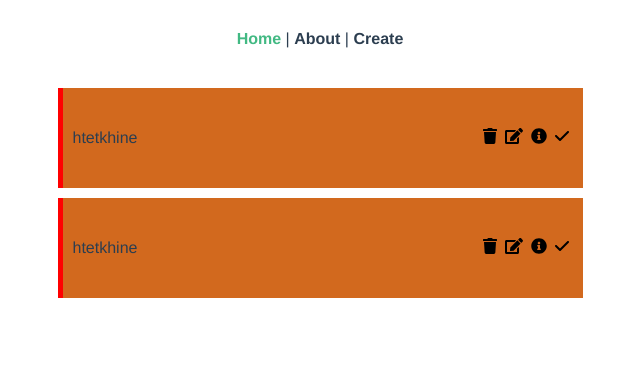
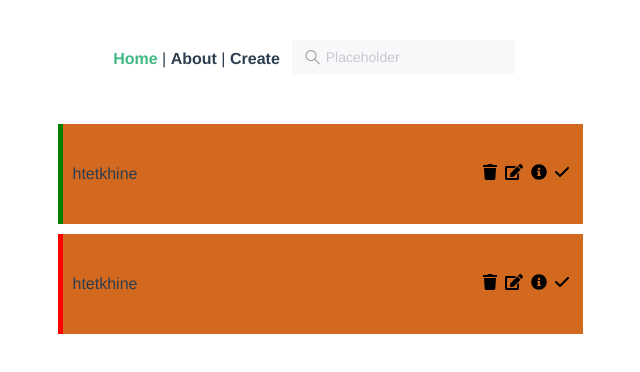
Before and after one commit to htetkhine/Vue-Learning, a Vue app in the folder project_planner/: page / in a window 1280 px wide. Shown: the top 372 px of the page, without its empty margins (320-960 px from the left). Built offline with nearby package versions, Linux system fonts and the light colour scheme; data requests are answered from the project's data file.

Commit message:
props data with compositon api

```diff
--- a/project_planner/src/App.vue
+++ b/project_planner/src/App.vue
@@ -1,12 +1,20 @@
 <template>
   <nav>
     <router-link to="/">Home</router-link> |
-    <router-link to="/about">About</router-link> |
+    <router-link :to="{name:'about', params: { receivedData: 'helo' }}">About</router-link> |
     <router-link :to="{name :'createProject'}">Create</router-link>
+    <van-search v-model="searchResult" placeholder="Placeholder" />
   </nav>
   <router-view/>
 </template>
+<script setup>
+import { ref } from "vue";
+import { Search } from 'vant';
+import { defineProps } from "vue";
 
+let searchResult = ref("");
+let props = defineProps(['searchResult']);
+</script>
 <style lang="scss">
 #app {
   font-family: Avenir, Helvetica, Arial, sans-serif;
@@ -27,5 +35,8 @@ nav {
       color: #42b983;
     }
   }
+  .van-search{
+    display: inline-block;
+  }
 }
 </style>
--- a/project_planner/src/assets/jsons/db.json
+++ b/project_planner/src/assets/jsons/db.json
@@ -4,7 +4,7 @@
       "id": 3,
       "title": "htetkhine",
       "description": "Web Project 3",
-      "complete": false
+      "complete": true
     },
     {
       "id": 4,
--- a/project_planner/src/router/index.js
+++ b/project_planner/src/router/index.js
@@ -14,7 +14,8 @@ const routes = [
     // route level code-splitting
     // this generates a separate chunk (about.[hash].js) for this route
     // which is lazy-loaded when the route is visited.
-    component: () => import(/* webpackChunkName: "about" */ '../views/AboutView.vue')
+    component: () => import(/* webpackChunkName: "about" */ '../views/AboutView.vue'),
+    props:true
   },
   {
     path: '/createProject',
--- a/project_planner/src/views/AboutView.vue
+++ b/project_planner/src/views/AboutView.vue
@@ -1,5 +1,9 @@
 <template>
   <div class="about">
-    <h1>This is an about page</h1>
+    this is about
   </div>
 </template>
+
+<script setup>
+
+</script>
--- a/project_planner/src/views/CreateProjects.vue
+++ b/project_planner/src/views/CreateProjects.vue
@@ -27,6 +27,8 @@
                 </van-button>
             </div>
         </van-form>
+        {{ searchResult }}
+
     </div>
 
 
@@ -37,11 +39,17 @@
     import { Form, Field, CellGroup } from 'vant';
 
     import axios from 'axios';
-    import { ref } from 'vue';
+    import { ref , defineProps, onMounted } from 'vue';
 
     let title=ref('');
     let description=ref('');
+    let searchResult = props.searchResult;
+    let props = defineProps(['searchResult']);
     let api = ref("http://localhost:3000/projects/");
+
+    onMounted(() => {
+        console.log(searchResult);
+    }),
 
     function submit(){
         console.log('gg');
```
Also changed, not shown: project_planner/src/views/HomeView.vue (line endings or trailing spaces).
